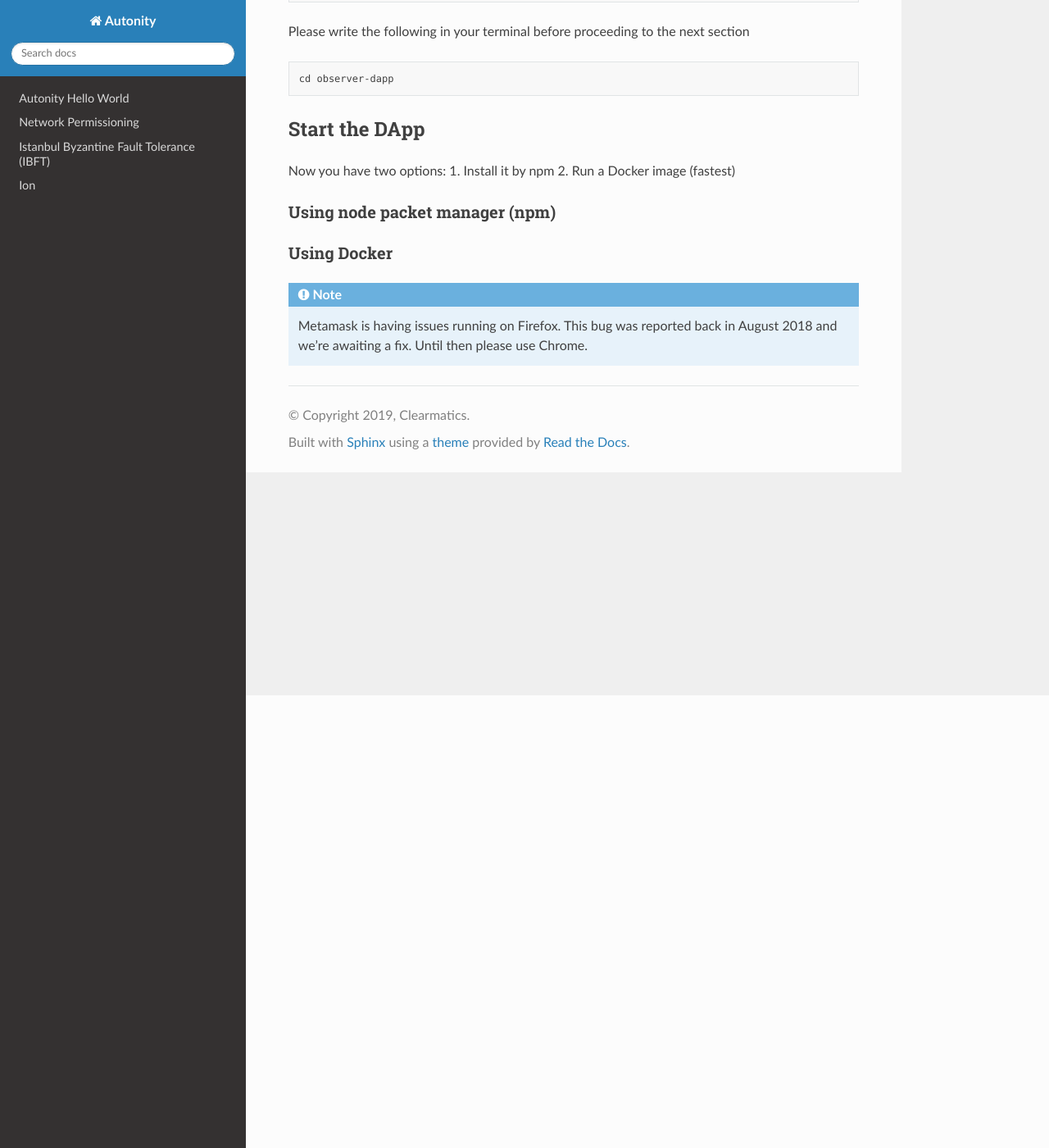
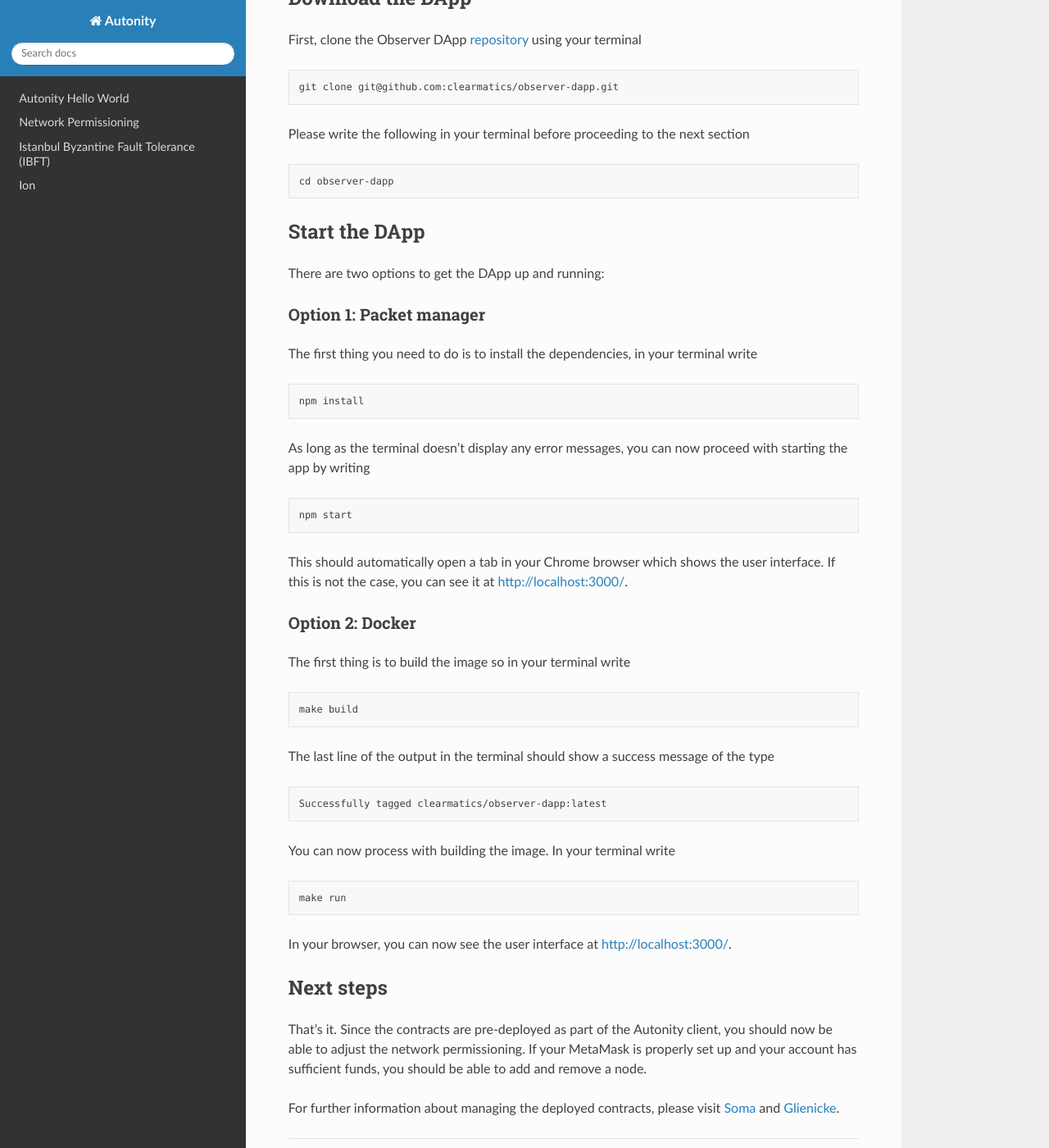
Before and after one commit to mtint/autonity-docs, a Sphinx documentation site: the page built from source/dapps/observer.rst, in a window 1280 px wide and 1400 px high, scrolled down 552 px. Shown: the whole window at 82% size. Built offline with Sphinx 7.4.7 and the Read the Docs theme 2.0.0, drawn with Linux system fonts in a browser that asks for light colours; some of the changed text lies outside the part shown.

Commit message:
Further documentation

```diff
--- a/source/dapps/observer.rst
+++ b/source/dapps/observer.rst
@@ -1,9 +1,8 @@
 Observer DApp
 ====================================
 
-Autonity supports decentralised applications (DApps) which leverages smart contracts and are tightly coupled
-with the network permissioning and governance contracts.
-
+The Observer DApp provides an interface to manage the observer set of nodes. To manage this set, it is possible to
+add and remove nodes. To identify nodes, the `enode address <https://github.com/ethereum/wiki/wiki/enode-url-format>`_ is used.
 
 Prerequisites
 ---------------
@@ -12,6 +11,7 @@ Prerequisites
 * `Docker <https://www.docker.com/get-started>`_
 * `MetaMask (Chrome) <https://metamask.io/>`_
 
+.. note:: MetaMask is having issues running on Firefox. This bug was reported back in August 2018 and we're awaiting a fix. Until then please use Chrome.
 
 Download the DApp
 --------------------------
@@ -32,15 +32,51 @@ Please write the following in your terminal before proceeding to the next sectio
 Start the DApp
 ---------------
 
-Now you have two options:
-1. Install it by npm
-2. Run a Docker image (fastest)
+There are two options to get the DApp up and running:
 
-Using node packet manager (npm)
-^^^^^^^^^^^^^^^^^^^^^^^^^^^^^^^^^^^
+Option 1: Packet manager
+^^^^^^^^^^^^^^^^^^^^^^^^
+The first thing you need to do is to install the dependencies, in your terminal write
 
-Using Docker
-^^^^^^^^^^^^
+.. code-block:: none
+
+    npm install
+
+As long as the terminal doesn't display any error messages, you can now proceed with starting the app by writing
+
+.. code-block:: none
+
+    npm start
+
+This should automatically open a tab in your Chrome browser which shows the user interface. If this is not the case,
+you can see it at http://localhost:3000/.
+
+Option 2: Docker
+^^^^^^^^^^^^^^^^
+The first thing is to build the image so in your terminal write
+
+.. code-block:: none
+
+    make build
+
+The last line of the output in the terminal should show a success message of the type
+
+.. code-block:: none
+
+    Successfully tagged clearmatics/observer-dapp:latest
+
+You can now process with building the image. In your terminal write
+
+.. code-block:: none
+
+    make run
+
+In your browser, you can now see the user interface at http://localhost:3000/.
 
 
-.. note:: Metamask is having issues running on Firefox. This bug was reported back in August 2018 and we're awaiting a fix. Until then please use Chrome.
+Next steps
+------------------
+That's it. Since the contracts are pre-deployed as part of the Autonity client, you should now be able to adjust the network permissioning. If your MetaMask is properly set up and your
+account has sufficient funds, you should be able to add and remove a node.
+
+For further information about managing the deployed contracts, please visit `Soma <https://docs.autonity.io/network-perm/soma.html>`_ and `Glienicke <https://docs.autonity.io/network-perm/glienicke.html>`_.
```
Also changed, not shown: source/dapps/index-dapps.rst (+18 -5 lines), source/dapps/validator.rst (+47 -4 lines).
